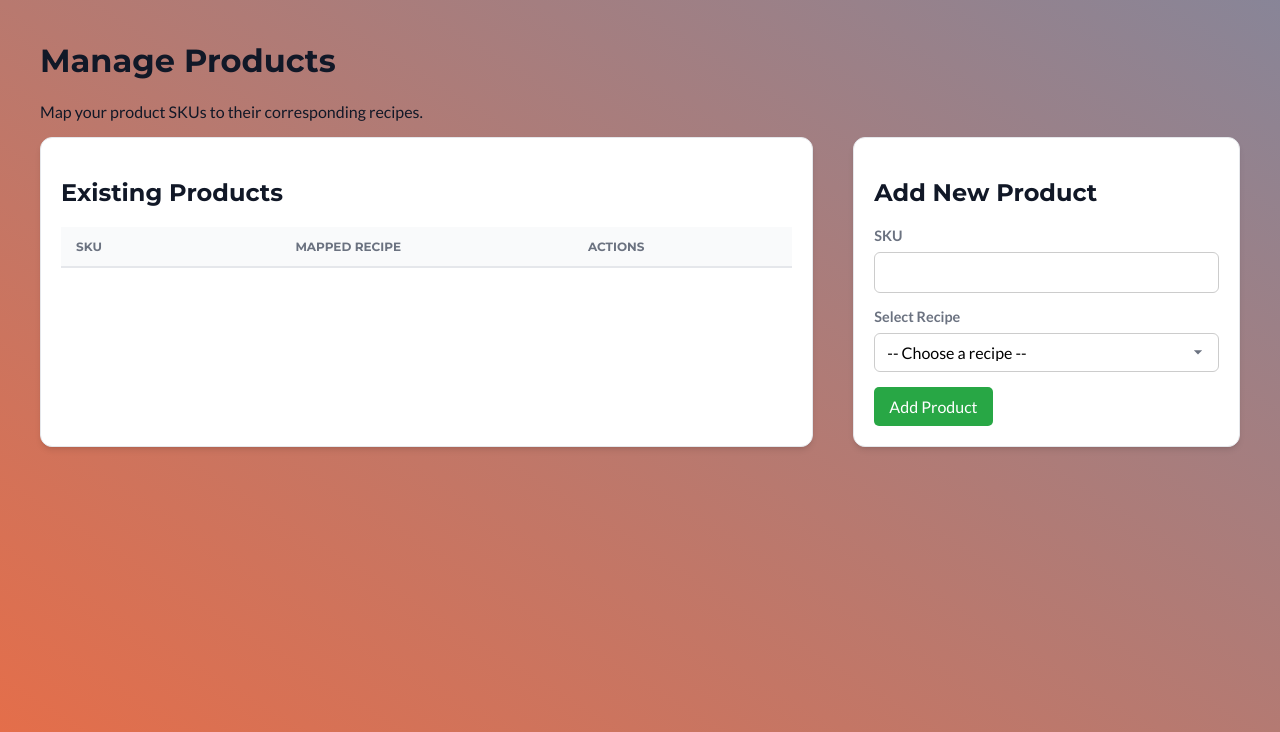
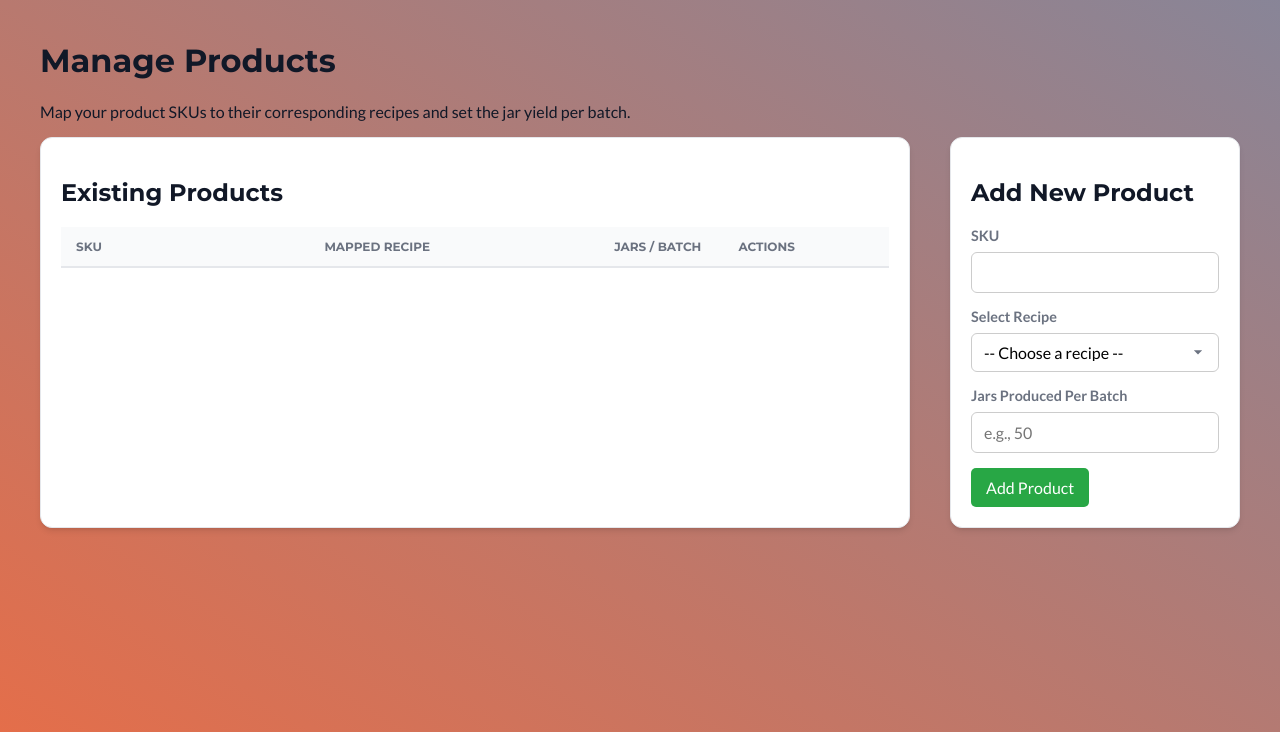
Before and after one commit to ATrapenard/Bliss_Analytics_Dashboard, a Flask app: page /products in a window 1280 px wide. Shown: the part 68-800 px from the top of the page. Run offline with Flask 3, Linux system fonts and the light colour scheme; data that the repository does not hold is empty; some libraries are stand-ins or nearby versions.

Commit message:
refactor: Move jar yield to product level and add batch rounding
Adds 'jars_per_batch' to products table/forms, removes 'final_yield_jars' from recipes. Updates requirements/planner logic to use product-level jar yield and math.ceil for rounding up batches.

```diff
--- a/app.py
+++ b/app.py
@@ -3,7 +3,8 @@ import psycopg2
 from psycopg2.extras import DictCursor
 from dotenv import load_dotenv
 from flask import Flask, render_template, request, redirect, url_for
-from collections import defaultdict # Import defaultdict for easier aggregation
+from collections import defaultdict
+import math # Import math for ceiling function
 
 load_dotenv()
 app = Flask(__name__)
@@ -19,7 +20,9 @@ resolved_cache = {}
 def get_base_ingredients(recipe_id, conn):
     """
     Recursively resolves a recipe down to its base raw ingredients.
+    Returns a list of ingredient dictionaries.
     """
+    # Check cache first
     if recipe_id in resolved_cache:
         return resolved_cache[recipe_id]
 
@@ -32,33 +35,29 @@ def get_base_ingredients(recipe_id, conn):
             if ing['sub_recipe_id']:
                 cur.execute("SELECT yield_quantity FROM recipes WHERE id = %s;", (ing['sub_recipe_id'],))
                 sub_recipe_yield_row = cur.fetchone()
-                if sub_recipe_yield_row and sub_recipe_yield_row['yield_quantity']:
+                # Check if sub-recipe exists and has yield
+                if sub_recipe_yield_row and sub_recipe_yield_row['yield_quantity'] and float(sub_recipe_yield_row['yield_quantity']) != 0:
                     sub_recipe_yield = sub_recipe_yield_row['yield_quantity']
-                    # Avoid division by zero if quantity or yield is zero
-                    if float(sub_recipe_yield) != 0:
-                        scaling_ratio = float(ing['quantity']) / float(sub_recipe_yield)
-                    else:
-                        scaling_ratio = 0 # If sub-recipe yield is 0, need 0 of its ingredients
+                    scaling_ratio = float(ing['quantity']) / float(sub_recipe_yield)
                 else:
-                    scaling_ratio = 1.0 # Default if yield is missing/zero, or treat as direct multiplication? Decide based on business logic. Assume 1 for now.
-
+                    scaling_ratio = 1.0 # Default if yield is missing/zero
 
                 sub_ingredients = get_base_ingredients(ing['sub_recipe_id'], conn)
                 for sub_ing in sub_ingredients:
                     scaled_ing = dict(sub_ing)
-                    # Ensure quantity is treated as float for multiplication
                     scaled_ing['quantity'] = float(scaled_ing['quantity']) * scaling_ratio
                     base_ingredients.append(scaled_ing)
             else:
-                # Ensure raw ingredient quantity is float
                 raw_ing = dict(ing)
                 raw_ing['quantity'] = float(raw_ing['quantity'])
                 base_ingredients.append(raw_ing)
 
+    # Cache result before returning
     resolved_cache[recipe_id] = base_ingredients
     return base_ingredients
 
-# --- Standard Routes (Recipes, Products, Locations, etc.) ---
+
+# --- Standard Routes ---
 @app.route('/')
 def home():
     return render_template('index.html')
@@ -67,7 +66,7 @@ def home():
 def recipe_dashboard():
     recipes_list = []
     conn = get_db_connection()
-    resolved_cache.clear()
+    resolved_cache.clear() # Clear cache for recipe page loading
 
     with conn.cursor(cursor_factory=DictCursor) as cur:
         cur.execute('SELECT * FROM recipes ORDER BY name;')
@@ -78,16 +77,17 @@ def recipe_dashboard():
             cur.execute('SELECT name, quantity, unit FROM ingredients WHERE recipe_id = %s;', (recipe['id'],))
             recipe_dict['ingredients'] = [dict(ing) for ing in cur.fetchall()]
 
-            base_ingredients = get_base_ingredients(recipe['id'], conn)
+            # Use resolver to get accurate base ingredients for totals display
+            base_ingredients_for_totals = get_base_ingredients(recipe['id'], conn)
 
             totals = {'grams': 0, 'mLs': 0}
-            for ing in base_ingredients:
+            for ing in base_ingredients_for_totals:
                 unit = ing.get('unit', '').lower()
                 # Ensure quantity is treated as float before adding
                 quantity = float(ing.get('quantity', 0))
                 if unit == 'grams':
                     totals['grams'] += quantity
-                elif unit == 'mls':
+                elif unit == 'mls': # Make sure this matches your unit name if it's mLs
                     totals['mLs'] += quantity
 
             recipe_dict['totals'] = {
@@ -99,7 +99,8 @@ def recipe_dashboard():
     conn.close()
     return render_template('recipes.html', recipes=recipes_list)
 
-# --- Add/Edit Recipe Routes ---
+
+# --- Add/Edit Recipe Routes (Removed final_yield_jars logic) ---
 @app.route('/new')
 def new_recipe_form():
     conn = get_db_connection()
@@ -116,11 +117,11 @@ def create_recipe():
         recipe_name = request.form['recipe_name']
         yield_quantity = request.form.get('yield_quantity') or None
         yield_unit = request.form.get('yield_unit') or None
-        final_yield_jars = request.form.get('final_yield_jars') or None
         is_sold_product = 'is_sold_product' in request.form
 
-        cur.execute('INSERT INTO recipes (name, yield_quantity, yield_unit, final_yield_jars, is_sold_product) VALUES (%s, %s, %s, %s, %s) RETURNING id;',
-                    (recipe_name, yield_quantity, yield_unit, final_yield_jars, is_sold_product))
+        # Removed final_yield_jars from insert
+        cur.execute('INSERT INTO recipes (name, yield_quantity, yield_unit, is_sold_product) VALUES (%s, %s, %s, %s) RETURNING id;',
+                    (recipe_name, yield_quantity, yield_unit, is_sold_product))
         recipe_id = cur.fetchone()[0]
 
         ingredient_names = request.form.getlist('ingredient_name')
@@ -130,7 +131,6 @@ def create_recipe():
 
         for i in range(len(ingredient_names)):
             sub_recipe_id = sub_recipe_ids[i] if sub_recipe_ids[i] else None
-            # Ensure quantity is valid number, default to 0 if not
             try:
                 quantity_val = float(quantities[i]) if quantities[i] else 0
             except ValueError:
@@ -140,6 +140,7 @@ def create_recipe():
                 'INSERT INTO ingredients (recipe_id, name, quantity, unit, sub_recipe_id) VALUES (%s, %s, %s, %s, %s);',
                 (recipe_id, ingredient_names[i], quantity_val, units[i], sub_recipe_id)
             )
+
     conn.commit()
     conn.close()
     return redirect(url_for('recipe_dashboard'))
@@ -164,14 +165,13 @@ def update_recipe(recipe_id):
         new_name = request.form['recipe_name']
         yield_quantity = request.form.get('yield_quantity') or None
         yield_unit = request.form.get('yield_unit') or None
-        final_yield_jars = request.form.get('final_yield_jars') or None
         is_sold_product = 'is_sold_product' in request.form
 
-        cur.execute('UPDATE recipes SET name = %s, yield_quantity = %s, yield_unit = %s, final_yield_jars = %s, is_sold_product = %s WHERE id = %s;',
-                    (new_name, yield_quantity, yield_unit, final_yield_jars, is_sold_product, recipe_id))
+        # Removed final_yield_jars from update
+        cur.execute('UPDATE recipes SET name = %s, yield_quantity = %s, yield_unit = %s, is_sold_product = %s WHERE id = %s;',
+                    (new_name, yield_quantity, yield_unit, is_sold_product, recipe_id))
 
         cur.execute('DELETE FROM ingredients WHERE recipe_id = %s;', (recipe_id,))
-
         ingredient_names = request.form.getlist('ingredient_name')
         quantities = request.form.getlist('quantity')
         units = request.form.getlist('unit')
@@ -187,6 +187,7 @@ def update_recipe(recipe_id):
                 'INSERT INTO ingredients (recipe_id, name, quantity, unit, sub_recipe_id) VALUES (%s, %s, %s, %s, %s);',
                 (recipe_id, ingredient_names[i], quantity_val, units[i], sub_recipe_id)
             )
+
     conn.commit()
     conn.close()
     return redirect(url_for('recipe_dashboard'))
@@ -200,42 +201,38 @@ def delete_recipe(recipe_id):
     conn.close()
     return redirect(url_for('recipe_dashboard'))
 
-# --- Totals, Products, Locations Routes (Unchanged) ---
+
+# --- Totals Route ---
 @app.route('/totals')
 def ingredient_totals():
     conn = get_db_connection()
     resolved_cache.clear()
-
     all_base_ingredients = []
     with conn.cursor(cursor_factory=DictCursor) as cur:
         cur.execute("SELECT id FROM recipes;")
         all_recipe_ids = cur.fetchall()
-
         for rec_id in all_recipe_ids:
             all_base_ingredients.extend(get_base_ingredients(rec_id['id'], conn))
-
     totals = defaultdict(lambda: {'name': '', 'unit': '', 'total_quantity': 0})
     for ing in all_base_ingredients:
         name = ing.get('name', 'Unknown').strip()
         unit = ing.get('unit', 'Unknown').strip()
         key = (name.lower(), unit.lower())
-
         totals[key]['name'] = name
         totals[key]['unit'] = unit
         totals[key]['total_quantity'] += float(ing.get('quantity', 0))
-
     conn.close()
     sorted_totals = sorted(totals.values(), key=lambda x: x['name'])
-
     return render_template('totals.html', totals=sorted_totals)
 
 
+# --- Product Routes (Added jars_per_batch logic) ---
 @app.route('/products')
 def products_page():
     conn = get_db_connection()
     with conn.cursor(cursor_factory=DictCursor) as cur:
         cur.execute("""
-            SELECT p.id, p.sku, r.name as recipe_name
+            SELECT p.id, p.sku, p.jars_per_batch, r.name as recipe_name
             FROM products p
             LEFT JOIN recipes r ON p.recipe_id = r.id
             ORDER BY p.sku;
@@ -250,39 +247,15 @@ def products_page():
 def add_product():
     sku = request.form['sku']
     recipe_id = request.form['recipe_id']
+    jars_per_batch = request.form.get('jars_per_batch') or None
+
     conn = get_db_connection()
     with conn.cursor() as cur:
-        cur.execute('INSERT INTO products (sku, recipe_id) VALUES (%s, %s);', (sku, recipe_id))
+        cur.execute('INSERT INTO products (sku, recipe_id, jars_per_batch) VALUES (%s, %s, %s);',
+                    (sku, recipe_id, jars_per_batch))
     conn.commit()
     conn.close()
     return redirect(url_for('products_page'))
-
-@app.route('/locations', methods=['GET', 'POST'])
-def locations_page():
-    conn = get_db_connection()
-
-    if request.method == 'POST':
-        location_name = request.form['name']
-        with conn.cursor() as cur:
-            cur.execute("INSERT INTO locations (name) VALUES (%s);", (location_name,))
-        conn.commit()
-        conn.close()
-        return redirect(url_for('locations_page'))
-
-    with conn.cursor(cursor_factory=DictCursor) as cur:
-        cur.execute("SELECT * FROM locations ORDER BY name;")
-        locations = cur.fetchall()
-    conn.close()
-    return render_template('locations.html', locations=locations)
-
-@app.route('/locations/delete/<int:id>', methods=['POST'])
-def delete_location(id):
-    conn = get_db_connection()
-    with conn.cursor() as cur:
-        cur.execute("DELETE FROM locations WHERE id = %s;", (id,))
-    conn.commit()
-    conn.close()
-    return redirect(url_for('locations_page'))
 
 @app.route('/products/edit/<int:id>')
 def edit_product(id):
@@ -299,10 +272,12 @@ def edit_product(id):
 def update_product(id):
     sku = request.form['sku']
     recipe_id = request.form['recipe_id']
+    jars_per_batch = request.form.get('jars_per_batch') or None
+
     conn = get_db_connection()
     with conn.cursor() as cur:
-        cur.execute("UPDATE products SET sku = %s, recipe_id = %s WHERE id = %s;",
-                     (sku, recipe_id, id))
+        cur.execute("UPDATE products SET sku = %s, recipe_id = %s, jars_per_batch = %s WHERE id = %s;",
+                     (sku, recipe_id, jars_per_batch, id))
     conn.commit()
     conn.close()
     return redirect(url_for('products_page'))
@@ -316,15 +291,41 @@ def delete_product(id):
     conn.close()
     return redirect(url_for('products_page'))
 
+
+# --- Location Routes ---
+@app.route('/locations', methods=['GET', 'POST'])
+def locations_page():
+    conn = get_db_connection()
+    if request.method == 'POST':
+        location_name = request.form['name']
+        with conn.cursor() as cur:
+            cur.execute("INSERT INTO locations (name) VALUES (%s);", (location_name,))
+        conn.commit()
+        conn.close()
+        return redirect(url_for('locations_page'))
+    with conn.cursor(cursor_factory=DictCursor) as cur:
+        cur.execute("SELECT * FROM locations ORDER BY name;")
+        locations = cur.fetchall()
+    conn.close()
+    return render_template('locations.html', locations=locations)
+
+@app.route('/locations/delete/<int:id>', methods=['POST'])
+def delete_location(id):
+    conn = get_db_connection()
+    with conn.cursor() as cur:
+        cur.execute("DELETE FROM locations WHERE id = %s;", (id,))
+    conn.commit()
+    conn.close()
+    return redirect(url_for('locations_page'))
+
+# --- Stock Minimum Routes ---
 @app.route('/stock-minimums', methods=['GET', 'POST'])
 def stock_minimums_page():
     conn = get_db_connection()
-
     if request.method == 'POST':
         location_id = request.form['location_id']
         product_id = request.form['product_id']
         min_jars = request.form['min_jars']
-
         with conn.cursor() as cur:
             cur.execute("""
                 INSERT INTO stock_minimums (location_id, product_id, min_jars)
@@ -335,7 +336,6 @@ def stock_minimums_page():
         conn.commit()
         conn.close()
         return redirect(url_for('stock_minimums_page'))
-
     with conn.cursor(cursor_factory=DictCursor) as cur:
         cur.execute("SELECT * FROM locations ORDER BY name;")
         locations = cur.fetchall()
@@ -356,63 +356,8 @@ def stock_minimums_page():
             ORDER BY l.name, p.sku;
         """)
         minimums = cur.fetchall()
-
     conn.close()
     return render_template('stock_minimums.html', locations=locations, products=products, minimums=minimums)
-
-
-@app.route('/requirements')
-def requirements_page():
-    conn = get_db_connection()
-    resolved_cache.clear()
-
-    all_base_ingredients = []
-    with conn.cursor(cursor_factory=DictCursor) as cur:
-        cur.execute("""
-            SELECT
-                p.recipe_id,
-                r.final_yield_jars,
-                SUM(sm.min_jars) as total_jars
-            FROM stock_minimums sm
-            JOIN products p ON sm.product_id = p.id
-            JOIN recipes r ON p.recipe_id = r.id
-            WHERE r.is_sold_product = TRUE
-              AND r.final_yield_jars IS NOT NULL
-              AND r.final_yield_jars > 0
-            GROUP BY p.recipe_id, r.final_yield_jars;
-        """)
-        products_to_make = cur.fetchall()
-
-        for prod in products_to_make:
-            # Ensure final_yield_jars is treated as float for division
-            final_yield_jars_float = float(prod['final_yield_jars'])
-            if final_yield_jars_float == 0: continue # Avoid division by zero
-
-            scaling_ratio = float(prod['total_jars']) / final_yield_jars_float
-
-            base_ingredients = get_base_ingredients(prod['recipe_id'], conn)
-            for ing in base_ingredients:
-                scaled_ing = dict(ing)
-                # Ensure quantity is treated as float before multiplication
-                scaled_ing['quantity'] = float(scaled_ing['quantity']) * scaling_ratio
-                all_base_ingredients.append(scaled_ing)
-
-    # Use defaultdict for cleaner aggregation
-    totals = defaultdict(lambda: {'name': '', 'unit': '', 'total_quantity': 0})
-    for ing in all_base_ingredients:
-        # Handle potential missing name/unit gracefully
-        name = ing.get('name', 'Unknown').strip()
-        unit = ing.get('unit', 'Unknown').strip()
-        key = (name.lower(), unit.lower())
-
-        totals[key]['name'] = name
-        totals[key]['unit'] = unit
-        totals[key]['total_quantity'] += float(ing.get('quantity', 0)) # Ensure quantity is float
-
-    conn.close()
-    sorted_totals = sorted(totals.values(), key=lambda x: x['name'])
-
-    return render_template('requirements.html', totals=sorted_totals)
 
 @app.route('/stock-minimums/delete/<int:id>', methods=['POST'])
 def delete_stock_minimum(id):
@@ -423,20 +368,73 @@ def delete_stock_minimum(id):
     conn.close()
     return redirect(url_for('stock_minimums_page'))
 
-# --- NEW PRODUCTION PLANNER ROUTE ---
+
+# --- Requirements Report Route (Updated Logic using jars_per_batch and ceil) ---
+@app.route('/requirements')
+def requirements_page():
+    conn = get_db_connection()
+    resolved_cache.clear()
+    all_base_ingredients = []
+
+    with conn.cursor(cursor_factory=DictCursor) as cur:
+        # Get total jars needed, JOIN products to get recipe_id and jars_per_batch
+        cur.execute("""
+            SELECT
+                p.recipe_id,
+                p.jars_per_batch,  -- Fetch jars_per_batch from products
+                SUM(sm.min_jars) as total_jars
+            FROM stock_minimums sm
+            JOIN products p ON sm.product_id = p.id
+            JOIN recipes r ON p.recipe_id = r.id
+            WHERE r.is_sold_product = TRUE
+              AND p.jars_per_batch IS NOT NULL
+              AND p.jars_per_batch > 0
+            GROUP BY p.recipe_id, p.jars_per_batch; -- Group by product's jars_per_batch
+        """)
+        products_to_make = cur.fetchall()
+
+        for prod in products_to_make:
+            # Calculate batches needed (jars_needed / jars_per_batch) and ROUND UP
+            batches_needed = math.ceil(float(prod['total_jars']) / float(prod['jars_per_batch']))
+
+            # Get base ingredients for ONE batch
+            base_ingredients_one_batch = get_base_ingredients(prod['recipe_id'], conn)
+
+            # Scale ingredients by the rounded-up number of batches
+            for ing in base_ingredients_one_batch:
+                scaled_ing = dict(ing)
+                scaled_ing['quantity'] = float(scaled_ing['quantity']) * batches_needed
+                all_base_ingredients.append(scaled_ing)
+
+    # Aggregate totals
+    totals = defaultdict(lambda: {'name': '', 'unit': '', 'total_quantity': 0})
+    for ing in all_base_ingredients:
+        name = ing.get('name', 'Unknown').strip()
+        unit = ing.get('unit', 'Unknown').strip()
+        key = (name.lower(), unit.lower())
+        totals[key]['name'] = name
+        totals[key]['unit'] = unit
+        totals[key]['total_quantity'] += float(ing.get('quantity', 0))
+
+    conn.close()
+    sorted_totals = sorted(totals.values(), key=lambda x: x['name'])
+    return render_template('requirements.html', totals=sorted_totals)
+
+
+# --- Production Planner Route (Updated Logic using jars_per_batch and ceil) ---
 @app.route('/planner', methods=['GET', 'POST'])
 def production_planner():
     conn = get_db_connection()
     resolved_cache.clear()
     calculated_requirements = None
 
-    # Fetch sellable products for the form (always needed)
     with conn.cursor(cursor_factory=DictCursor) as cur:
+        # Fetch sellable products including jars_per_batch
         cur.execute("""
-            SELECT p.id, p.sku, r.id as recipe_id, r.name as recipe_name, r.final_yield_jars
+            SELECT p.id, p.sku, p.jars_per_batch, r.id as recipe_id, r.name as recipe_name
             FROM products p
             JOIN recipes r ON p.recipe_id = r.id
-            WHERE r.is_sold_product = TRUE AND r.final_yield_jars IS NOT NULL AND r.final_yield_jars > 0
+            WHERE r.is_sold_product = TRUE AND p.jars_per_batch IS NOT NULL AND p.jars_per_batch > 0
             ORDER BY r.name;
         """)
         sellable_products = cur.fetchall()
@@ -444,33 +442,31 @@ def production_planner():
     if request.method == 'POST':
         all_base_ingredients_run = []
         for product in sellable_products:
-            # Input name is 'jars_product_{id}'
             jars_to_make_str = request.form.get(f"jars_product_{product['id']}")
             try:
-                # Convert input to integer, default to 0 if empty or invalid
                 jars_to_make = int(jars_to_make_str) if jars_to_make_str else 0
             except ValueError:
                 jars_to_make = 0
 
             if jars_to_make > 0:
-                final_yield_jars_float = float(product['final_yield_jars'])
-                if final_yield_jars_float == 0: continue # Skip if yield is zero
+                # Calculate batches needed (rounding up)
+                batches_needed = math.ceil(jars_to_make / float(product['jars_per_batch']))
 
-                scaling_ratio = jars_to_make / final_yield_jars_float
-                base_ingredients = get_base_ingredients(product['recipe_id'], conn)
+                # Get base ingredients for ONE batch
+                base_ingredients_one_batch = get_base_ingredients(product['recipe_id'], conn)
 
-                for ing in base_ingredients:
+                # Scale by rounded-up batch count
+                for ing in base_ingredients_one_batch:
                     scaled_ing = dict(ing)
-                    scaled_ing['quantity'] = float(scaled_ing['quantity']) * scaling_ratio
+                    scaled_ing['quantity'] = float(scaled_ing['quantity']) * batches_needed
                     all_base_ingredients_run.append(scaled_ing)
 
-        # Aggregate the results for this run
+        # Aggregate totals
         totals_run = defaultdict(lambda: {'name': '', 'unit': '', 'total_quantity': 0})
         for ing in all_base_ingredients_run:
             name = ing.get('name', 'Unknown').strip()
             unit = ing.get('unit', 'Unknown').strip()
             key = (name.lower(), unit.lower())
-
             totals_run[key]['name'] = name
             totals_run[key]['unit'] = unit
             totals_run[key]['total_quantity'] += float(ing.get('quantity', 0))
@@ -478,11 +474,9 @@ def production_planner():
         calculated_requirements = sorted(totals_run.values(), key=lambda x: x['name'])
 
     conn.close()
-    # Pass both products for the form and the results (if calculated)
     return render_template('planner.html',
                            products=sellable_products,
                            requirements=calculated_requirements)
-# --- END NEW ROUTE ---
 
 
 if __name__ == '__main__':
--- a/templates/products.html
+++ b/templates/products.html
@@ -5,18 +5,19 @@
 {% block content %}
 <style>
     /* Layout specific to this page */
-    .container { display: grid; grid-template-columns: 2fr 1fr; gap: 40px; }
+    .container { display: grid; grid-template-columns: 3fr 1fr; gap: 40px; }
     table { table-layout: fixed; }
-    th:nth-child(1) { width: 30%; }
-    th:nth-child(2) { width: 40%; }
-    th:nth-child(3) { width: 30%; }
+    th:nth-child(1) { width: 30%; } /* SKU */
+    th:nth-child(2) { width: 35%; } /* Mapped Recipe */
+    th:nth-child(3) { width: 15%; } /* Jars/Batch */
+    th:nth-child(4) { width: 20%; } /* Actions */
     .actions-cell { display: flex; gap: 10px; align-items: center; }
     .action-form { margin: 0; display: flex; align-items: center; }
-    .edit-btn, .delete-btn { font-size: 0.9em; padding: 6px 12px; } /* Sizing only */
+    .edit-btn, .delete-btn { font-size: 0.9em; padding: 6px 12px; }
 </style>
 
 <h1>Manage Products</h1>
-<p>Map your product SKUs to their corresponding recipes.</p>
+<p>Map your product SKUs to their corresponding recipes and set the jar yield per batch.</p>
 
 <div class="container">
     <div class="product-list content-card">
@@ -26,6 +27,7 @@
                 <tr>
                     <th>SKU</th>
                     <th>Mapped Recipe</th>
+                    <th>Jars / Batch</th>
                     <th>Actions</th>
                 </tr>
             </thead>
@@ -34,6 +36,7 @@
                 <tr>
                     <td>{{ product.sku }}</td>
                     <td>{{ product.recipe_name or 'N/A' }}</td>
+                    <td>{{ product.jars_per_batch or 'N/A' }}</td>
                     <td class="actions-cell">
                         <form class="action-form" method="GET" action="{{ url_for('edit_product', id=product.id) }}">
                             <button type="submit" class="edit-btn">Edit</button>
@@ -64,6 +67,10 @@
                     {% endfor %}
                 </select>
             </div>
+            <div>
+                <label for="jars_per_batch">Jars Produced Per Batch</label>
+                <input type="number" id="jars_per_batch" name="jars_per_batch" min="1" placeholder="e.g., 50">
+            </div>
             <button type="submit" class="submit-btn">Add Product</button>
         </form>
     </div>
```
Also changed, not shown: templates/add_recipe.html (+1 -40 lines), templates/edit_product.html (+8 -25 lines), templates/edit_recipe.html (+1 -39 lines).
